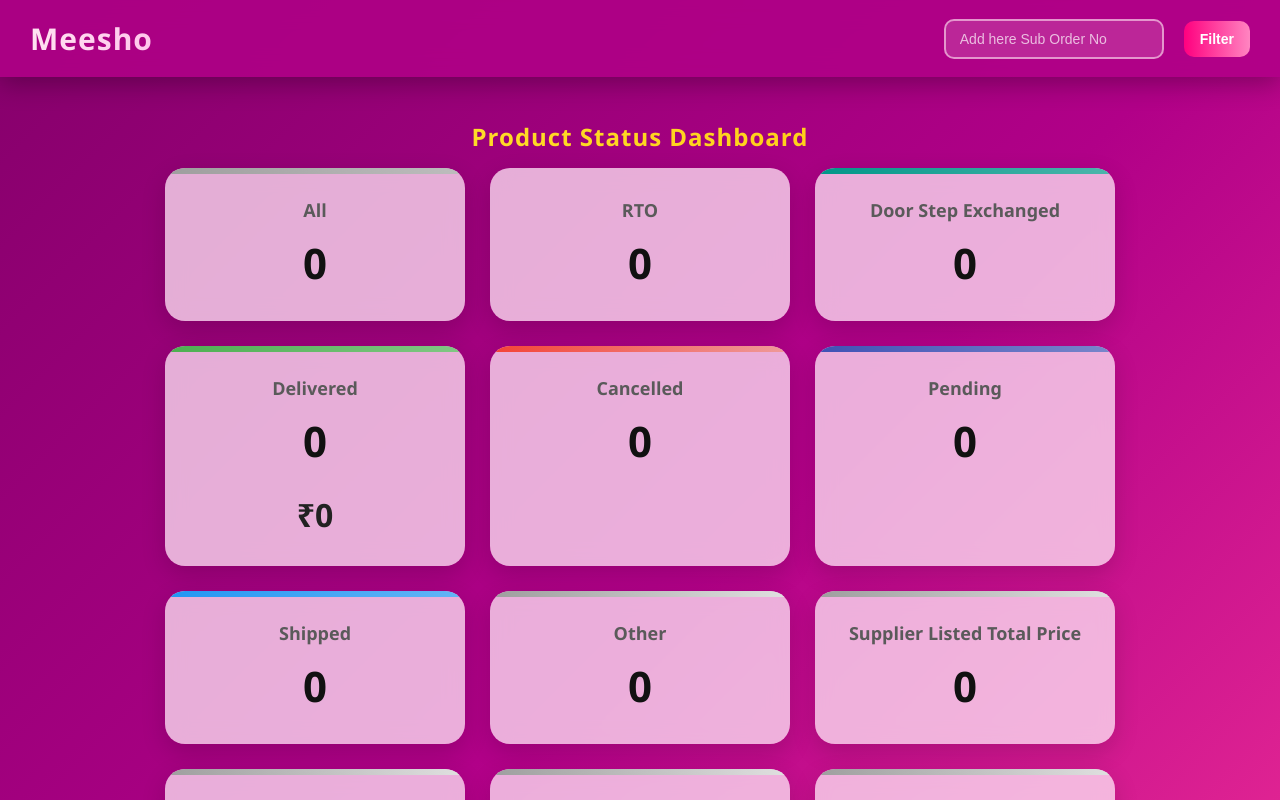
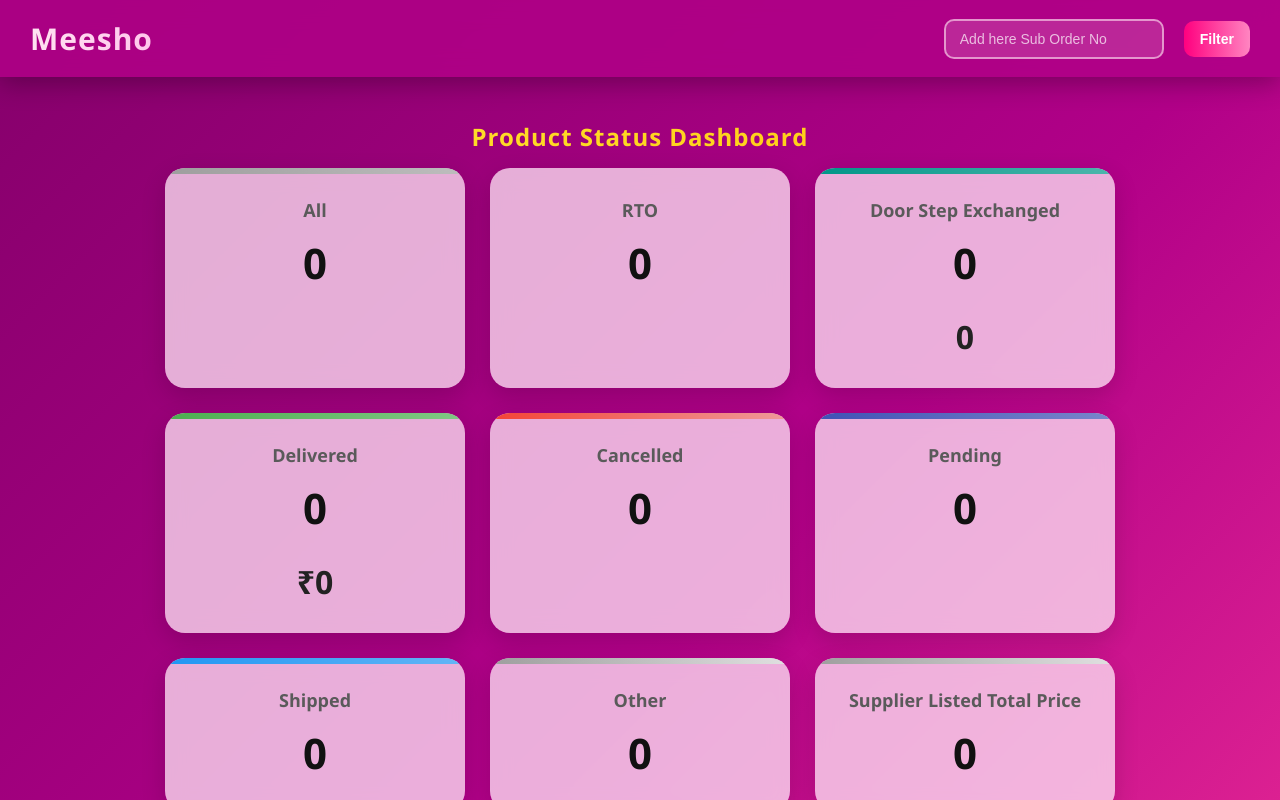
Before and after one commit to avinash-18-art/product-report, a React (Create React App) app in the folder Frontend/frontend/: page / in a window 1280 px wide. Shown: the top 800 px of the page. Built offline with nearby package versions, Linux system fonts and the light colour scheme.

Commit message:
add code

```diff
--- a/Frontend/frontend/src/Components/Excel.js
+++ b/Frontend/frontend/src/Components/Excel.js
@@ -21,6 +21,7 @@
     sellInMonth: 0,
     totalProfit: 0,
     deliveredSupplierDiscountedPriceTotal: 0,
+    totalDoorStepExchanger: 0, // 🆕 new field for total door exchanger * 80
   });
 
   const [profitPercent, setProfitPercent] = useState(0);
@@ -76,7 +77,7 @@
       const res = await axios.get(`http://localhost:5000/filter/${subOrderNo}`);
       setFilterResult(res.data);
 
-      const calcProfit = res.data.discountedPrice - res.data.listedPrice ;
+      const calcProfit = res.data.discountedPrice - res.data.listedPrice;
       const calcProfitPercent = res.data.discountedPrice
         ? (calcProfit / res.data.discountedPrice) * 100
         : 0;
@@ -99,7 +100,6 @@
       const formData = new FormData();
       formData.append("file", file);
 
-
       const uploadRes = await axios.post("http://localhost:5000/upload", formData, {
         headers: { "Content-Type": "multipart/form-data" },
       });
@@ -110,6 +110,8 @@
       const totalProfit = result.totals?.totalProfit || 0;
       const deliveredTotalDiscounted =
         result.totals?.deliveredSupplierDiscountedPriceTotal || 0;
+      const totalDoorStepExchanger =
+        result.totals?.totalDoorStepExchanger || 0; // 🆕 new value
 
       const updatedData = {
         all: result.all?.length || 0,
@@ -125,6 +127,7 @@
         sellInMonth: result.totals?.sellInMonth || 0,
         totalProfit,
         deliveredSupplierDiscountedPriceTotal: deliveredTotalDiscounted,
+        totalDoorStepExchanger, // 🆕 include in state
       };
 
       setData(updatedData);
@@ -133,12 +136,6 @@
         ? (totalProfit / totalDiscounted) * 100
         : 0;
       setProfitPercent(calcProfitPercent.toFixed(2));
-
-
-      await axios.post("http://localhost:5000/save-to-db", {
-        fileName: file.name,
-        processedData: updatedData,
-      });
 
       alert("File processed and data saved to MongoDB!");
     } catch (err) {
@@ -190,7 +187,15 @@
         <div className="status-boxes">
           <div className="box all">All<br /><span>{data.all}</span></div>
           <div className="box rto">RTO<br /><span>{data.rto}</span></div>
-          <div className="box door_step_exchanged">Door Step Exchanged<br /><span>{data.door_step_exchanged}</span></div>
+
+          <div className="box door_step_exchanged">
+            Door Step Exchanged<br /><span>{data.door_step_exchanged}</span>
+            <br/>
+             <small style={{ fontSize: "32px", color: "#222" }}>
+              {data.totalDoorStepExchanger.toLocaleString()}
+            </small>
+          </div>
+
           <div className="box delivered">
             Delivered<br />
             <span>{data.delivered}</span>
@@ -199,14 +204,29 @@
               ₹{data.deliveredSupplierDiscountedPriceTotal.toLocaleString()}
             </small>
           </div>
+
           <div className="box cancelled">Cancelled<br /><span>{data.cancelled}</span></div>
           <div className="box ready_to_ship">Pending<br /><span>{data.ready_to_ship}</span></div>
           <div className="box shipped">Shipped<br /><span>{data.shipped}</span></div>
           <div className="box other">Other<br /><span>{data.other}</span></div>
-          <div className="box other">Supplier Listed Total Price<br /><span>{data.totalSupplierListedPrice.toLocaleString()}</span></div>
-          <div className="box other">Supplier Discounted Total Price<br /><span>{data.totalSupplierDiscountedPrice.toLocaleString()}</span></div>
-          <div className="box other">Total Profit<br /><span>{data.totalProfit.toLocaleString()}</span></div>
-          <div className="box other">Profit %<br /><span>{profitPercent}%</span></div>
+
+
+
+          <div className="box other">
+            Supplier Listed Total Price<br />
+            <span>{data.totalSupplierListedPrice.toLocaleString()}</span>
+          </div>
+          <div className="box other">
+            Supplier Discounted Total Price<br />
+            <span>{data.totalSupplierDiscountedPrice.toLocaleString()}</span>
+          </div>
+          <div className="box other">
+            Total Profit<br />
+            <span>{data.totalProfit.toLocaleString()}</span>
+          </div>
+          <div className="box other">
+            Profit %<br /><span>{profitPercent}%</span>
+          </div>
         </div>
       ) : (
         filterResult && (
@@ -223,7 +243,6 @@
         )
       )}
 
-      {/* Drag and Drop File Input */}
       <div
         className={`upload-section ${dragActive ? "drag-active" : ""}`}
         onDrop={handleDrop}
```
Also changed, not shown: 1 other file (tests, documents, lock files or other folders).
